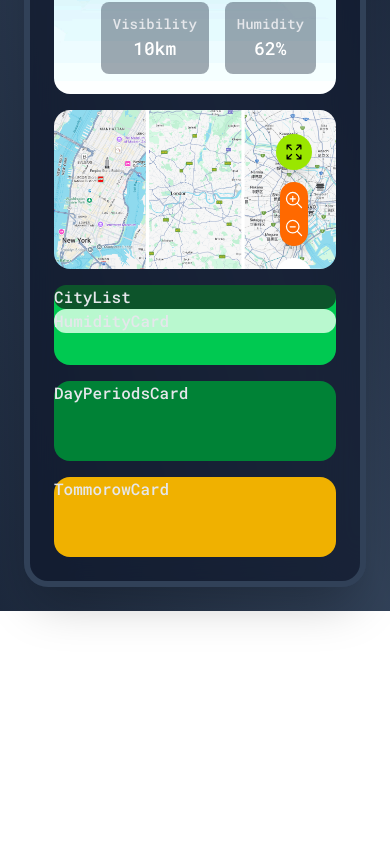
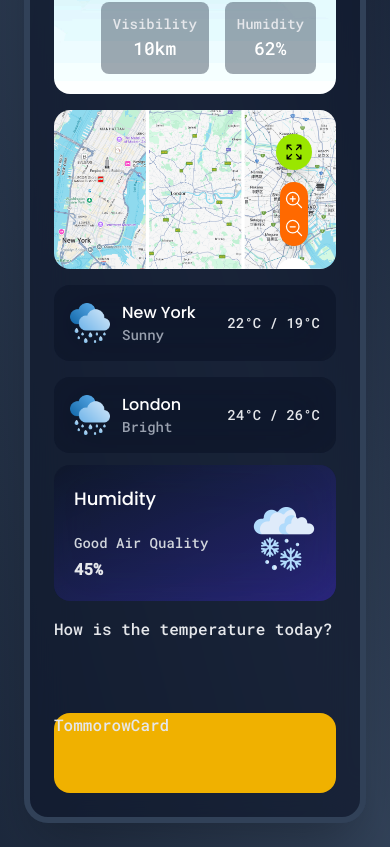
Before and after one commit to Fer-Feri/weather-app, a React (Vite) app: page / in a window 390 px wide. Shown: the part 628-1475 px from the top of the page. Before the commit the page ends 1239 px from the top, so only its background shows below. Built offline with nearby package versions, Linux system fonts and the light colour scheme.

Commit message:
feat: finalized CityList and HumidityCard components (responsive + styled)

```diff
--- a/src/App.jsx
+++ b/src/App.jsx
@@ -21,7 +21,7 @@ const App = () => {
         <Header />
         <WeatherNowCard />
         <MapTemperature />
-        <div className="col-span-12 row-span-6 rounded-2xl bg-green-500 md:col-span-4">
+        <div className="col-span-12 row-span-6 rounded-2xl md:col-span-4">
           <CityList />
           <HumidityCard />
         </div>
--- a/src/components/CityList.jsx
+++ b/src/components/CityList.jsx
@@ -1,7 +1,39 @@
-import React from "react";
+import rainImg from "../images/weather-icon/rain.png";
 
 const CityList = () => {
-  return <div className="row-span-4 rounded-2xl bg-green-900">CityList</div>;
+  return (
+    <div className="row-span-4 flex flex-col gap-4 rounded-2xl">
+      {/* city 1 */}
+      <div className="near-city-card">
+        <div className="flex items-center gap-3">
+          <img src={rainImg} alt="Rain" className="w-10 sm:w-12" />
+          <div>
+            <p className="font-head text-base text-white sm:text-lg">
+              New York
+            </p>
+            <p className="text-sm text-gray-400">Sunny</p>
+          </div>
+        </div>
+        <p className="text-mint-400 text-sm font-medium sm:text-base">
+          22°C / 19°C
+        </p>
+      </div>
+
+      {/* city 2 */}
+      <div className="near-city-card">
+        <div className="flex items-center gap-3">
+          <img src={rainImg} alt="Rain" className="w-10 sm:w-12" />
+          <div>
+            <p className="font-head text-base text-white sm:text-lg">London</p>
+            <p className="text-sm text-gray-400">Bright</p>
+          </div>
+        </div>
+        <p className="text-mint-400 text-sm font-medium sm:text-base">
+          24°C / 26°C
+        </p>
+      </div>
+    </div>
+  );
 };
 
 export default CityList;
--- a/src/components/DayPeriodsCard.jsx
+++ b/src/components/DayPeriodsCard.jsx
@@ -1,7 +1,12 @@
 const DayPeriodsCard = () => {
   return (
-    <div className="col-span-12 row-span-6 rounded-2xl bg-green-700 md:col-span-4">
-      DayPeriodsCard
+    <div className="col-span-12 row-span-6 flex flex-col gap-3 rounded-2xl md:col-span-4">
+      {/* header */}
+      <div className="flex">
+        <p>How is the temperature today?</p>
+        <div className=""></div>
+      </div>
+      {/* body */}
     </div>
   );
 };
--- a/src/components/HumidityCard.jsx
+++ b/src/components/HumidityCard.jsx
@@ -1,6 +1,22 @@
+import snowImg from "../images/weather-icon/snow.png";
+
 const HumidityCard = () => {
   return (
-    <div className="row-span-4 rounded-2xl bg-green-200">HumidityCard</div>
+    <div className="humidity-card">
+      {/* left content */}
+      <div className="flex flex-col items-start justify-center gap-1">
+        <p className="font-head mb-4 text-lg text-white sm:text-xl">Humidity</p>
+        <p className="text-sm text-gray-300 sm:text-base">Good Air Quality</p>
+        <p className="text-mint-400 text-base font-semibold sm:text-lg">45%</p>
+      </div>
+
+      {/* weather icon */}
+      <img
+        src={snowImg}
+        alt="Snowy"
+        className="mt-3 w-16 animate-[float_6s_ease-in-out_infinite] sm:mt-0 sm:w-24"
+      />
+    </div>
   );
 };
 
--- a/src/styles/index.css
+++ b/src/styles/index.css
@@ -105,6 +105,14 @@
       @apply flex flex-col items-end gap-3;
     }
   }
+
+  .near-city-card {
+    @apply flex items-center justify-between rounded-2xl bg-slate-900/70 p-4 backdrop-blur-xl transition-all duration-300 hover:bg-slate-800/70;
+  }
+
+  .humidity-card {
+    @apply row-span-4 mt-3 flex items-center justify-between rounded-2xl bg-gradient-to-br from-slate-900/80 to-indigo-800/60 p-5 backdrop-blur-xl transition-all duration-300 hover:bg-slate-800/70 sm:flex-row;
+  }
 }
 
 body {
```
